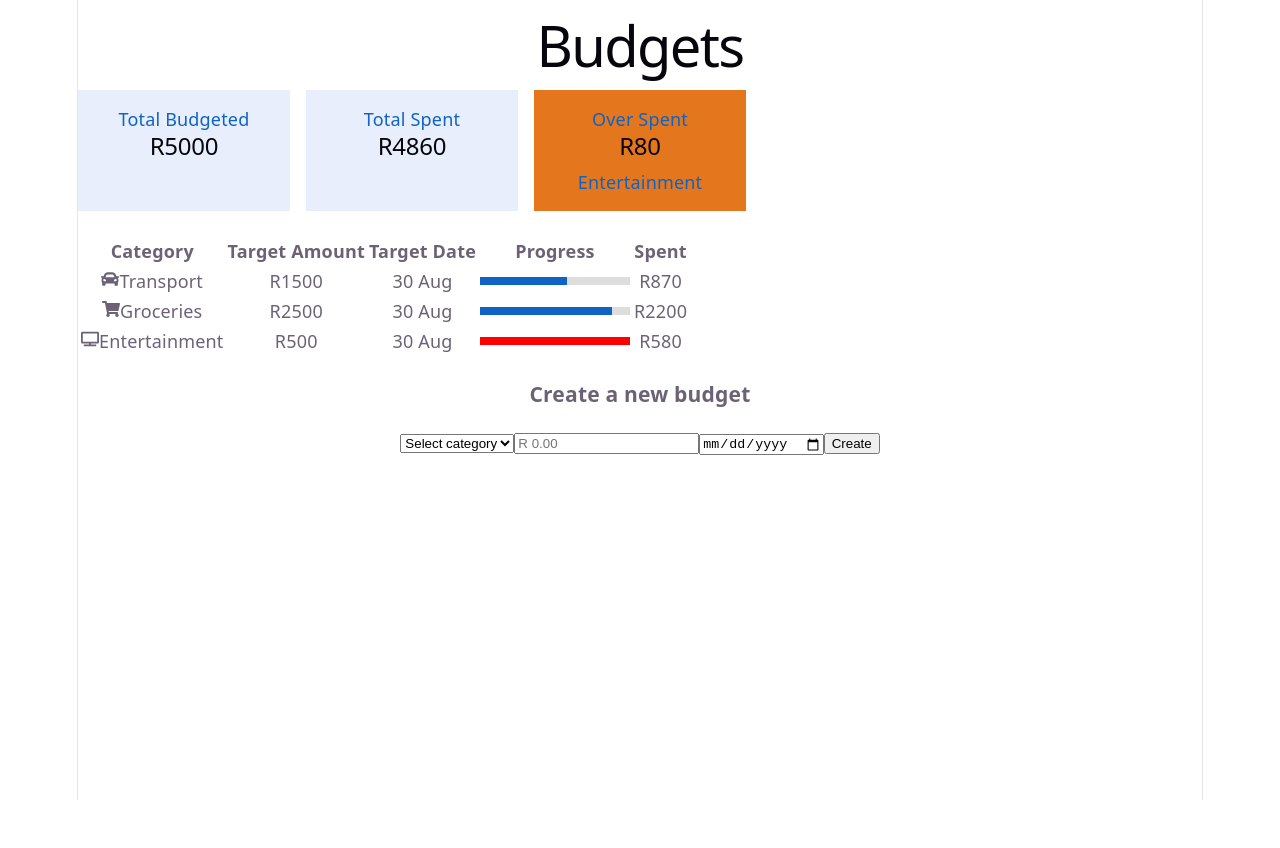
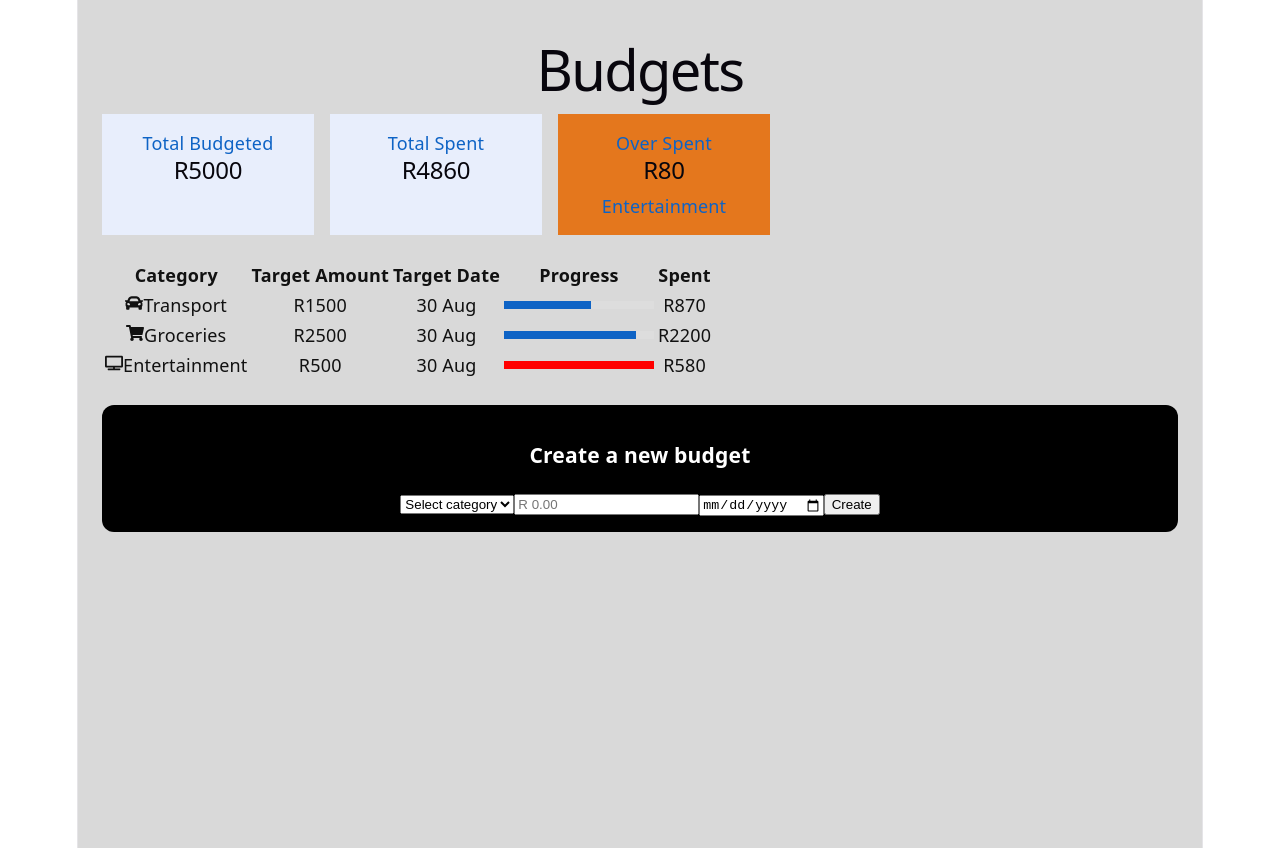
Before and after one commit to eri892821/OI-348-project-practice-space, a React (Vite) app in the folder OI_348-Project/: page / in a window 1280 px wide. Before the commit the page ends 800 px from the top, so only its background shows below. Built offline with nearby package versions, Linux system fonts and the light colour scheme.

Commit message:
budget css

```diff
--- a/OI_348-Project/src/Budgets.css
+++ b/OI_348-Project/src/Budgets.css
@@ -1,13 +1,14 @@
 .budgets-page {
-  background: #000;
-  color: white;
+  background: #d9d9d9;
+  color: #111;
   min-height: 100vh;
   padding: 24px;
 }
 
 .table-box {
   margin-top: 24px;
-  background: #1a1a1a;
+  background: #000;
+  color: white;
   border-radius: 12px;
   padding: 16px;
 }
@@ -19,7 +20,8 @@
 
 .form-box {
   margin-top: 24px;
-  background: #1a1a1a;
+  background: #000;
+  color: white;
   border-radius: 12px;
   padding: 16px;
 }
--- a/OI_348-Project/src/Budgets.jsx
+++ b/OI_348-Project/src/Budgets.jsx
@@ -38,6 +38,7 @@ function Budgets (){
   }
   return (
     <div>
+      <div className="budgets-page">
       <h1> Budgets</h1>
 
     <div style={{ display: 'flex', gap: 16 }} >
@@ -59,6 +60,7 @@ function Budgets (){
  </div>
 
  <div style= {{marginTop:24}}>
+  <div classname="table-box">
 
    <table>
      <thead>
@@ -93,10 +95,13 @@ function Budgets (){
             ))}
      </tbody>
    </table>
+
+   </div>
   </div>
 
 
   <div style ={{ marginTop: 24}}>
+     <div className="form-box">
      <h3>Create a new budget</h3>
         <form onSubmit={handleSubmit}>
           <select value={category} onChange={(e) => setCategory(e.target.value)} required>
@@ -124,7 +129,8 @@ function Budgets (){
           <button type="submit">Create</button>
         </form>
       </div>
-
+   </div>
+   </div>
 </div>
 
 
```
